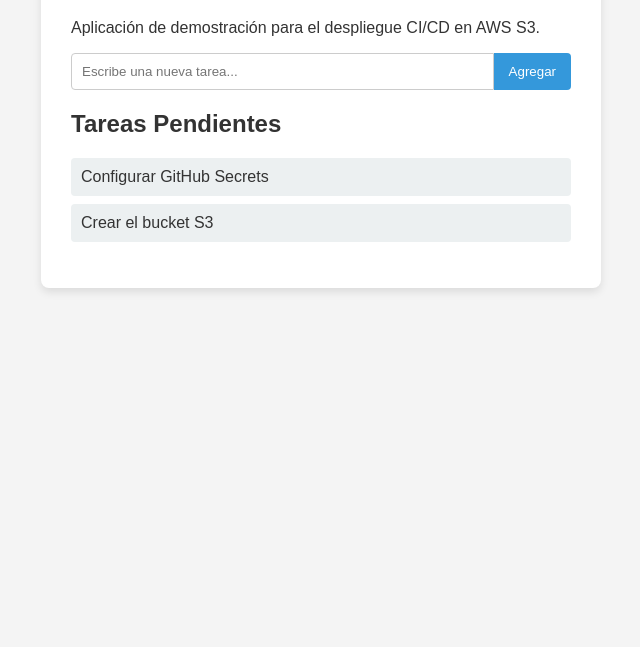
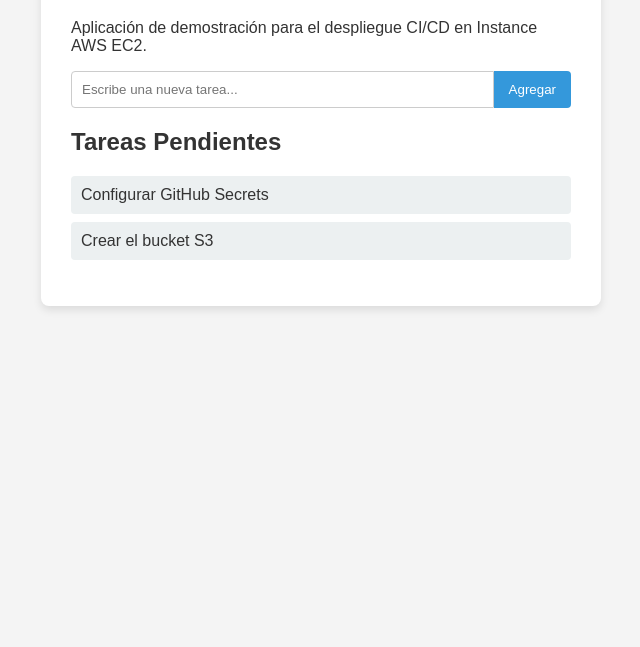
Before and after one commit to FranJJL05/actions-instanciaEC2, a website: page index.html in a window 1280 px wide. Shown: the part 153-800 px from the top of the page, without its empty margins (319-959 px from the left). Drawn offline with Linux system fonts and the light colour scheme.

Commit message:
Corrección del index

```diff
--- a/index.html
+++ b/index.html
@@ -11,7 +11,7 @@
 <body>
     <div class="container">
         <h1>Lista de Tareas (To-Do)</h1>
-        <p>Aplicación de demostración para el despliegue CI/CD en AWS S3.</p>
+        <p>Aplicación de demostración para el despliegue CI/CD en Instance AWS EC2.</p>
 
         <div id="tarea-form">
             <input type="text" id="nueva-tarea" placeholder="Escribe una nueva tarea...">
```
